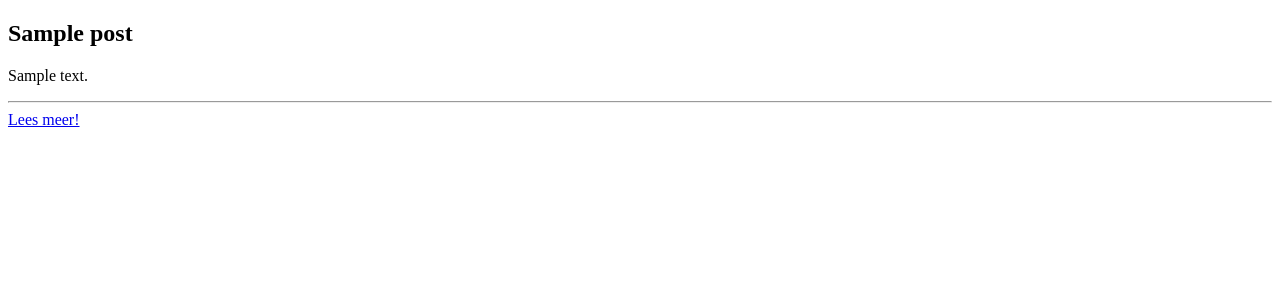
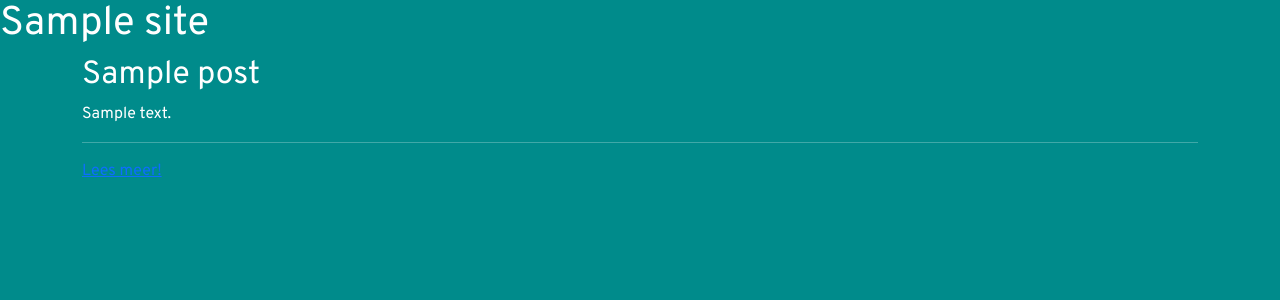
Before and after one commit to ScottZ2004/F2M6Wordpress, a WordPress theme: template index.php in a window 1280 px wide. Shown: the top 300 px of the page. Run offline with PHP 8.4 and a stand-in for WordPress, Linux system fonts and the light colour scheme; the site name, menu and one post (Sample post) are stand-ins, and other content is empty.

Commit message:
css toegevoegd

```diff
--- /dev/null
+++ b/css/stedelijk.css
@@ -0,0 +1,5 @@
+body{
+    font-family: 'Overpass', sans-serif;
+    background-color: darkcyan;
+    color: white;
+}
--- /dev/null
+++ b/footer.php
@@ -0,0 +1,4 @@
+</div>
+<?php wp_footer();?>
+</body>
+</html>
--- /dev/null
+++ b/functions.php
@@ -0,0 +1,5 @@
+<?php
+function stedelijk_load_styles_scripts(){
+    wp_enqueue_style('main.css', get_template_directory_uri() . '/css/stedelijk.css');
+}
+add_action('wp_enqueue_scripts','stedelijk_load_styles_scripts');
--- /dev/null
+++ b/header.php
@@ -0,0 +1,20 @@
+<!DOCTYPE html>
+<html <?php language_attributes();?>>
+<head>
+    <meta charset="<?php bloginfo();?>>">
+    <title><?php bloginfo('name');?></title>
+    <link rel="preconnect" href="https://fonts.googleapis.com">
+    <link rel="preconnect" href="https://fonts.gstatic.com" crossorigin>
+    <link href="https://fonts.googleapis.com/css2?family=Overpass:ital,wght@0,200;0,400;1,200&display=swap" rel="stylesheet">
+    <link href="https://cdn.jsdelivr.net/npm/bootstrap@5.1.3/dist/css/bootstrap.min.css" rel="stylesheet" integrity="sha384-1BmE4kWBq78iYhFldvKuhfTAU6auU8tT94WrHftjDbrCEXSU1oBoqyl2QvZ6jIW3" crossorigin="anonymous">
+    <script src="https://cdn.jsdelivr.net/npm/bootstrap@5.1.3/dist/js/bootstrap.bundle.min.js" integrity="sha384-ka7Sk0Gln4gmtz2MlQnikT1wXgYsOg+OMhuP+IlRH9sENBO0LRn5q+8nbTov4+1p" crossorigin="anonymous"></script>
+    <?php wp_head();?>
+</head>
+<body <?php body_class();?>>
+
+<header class="site-header">
+    <h1><?php bloginfo('name')?></h1>
+    <h4><?php bloginfo('description')?></h4>
+</header>
+
+<div class="container">
--- a/index.php
+++ b/index.php
@@ -1,12 +1,6 @@
-<!DOCTYPE html>
-<html lang="en">
-<head>
-    <meta charset="UTF-8">
-    <meta http-equiv="X-UA-Compatible" content="IE=edge">
-    <meta name="viewport" content="width=device-width, initial-scale=1.0">
-    <title>Homepage</title>
-</head>
-<body>
+<?php
+get_header();
+?>
     <?php
     if( have_posts()):
         while(have_posts()): the_post();?>
@@ -20,6 +14,4 @@
         echo '<p>There are no posts!</p>';
     endif;
     ?>
-
-</body>
-</html>
+<?php get_footer()?>
```
